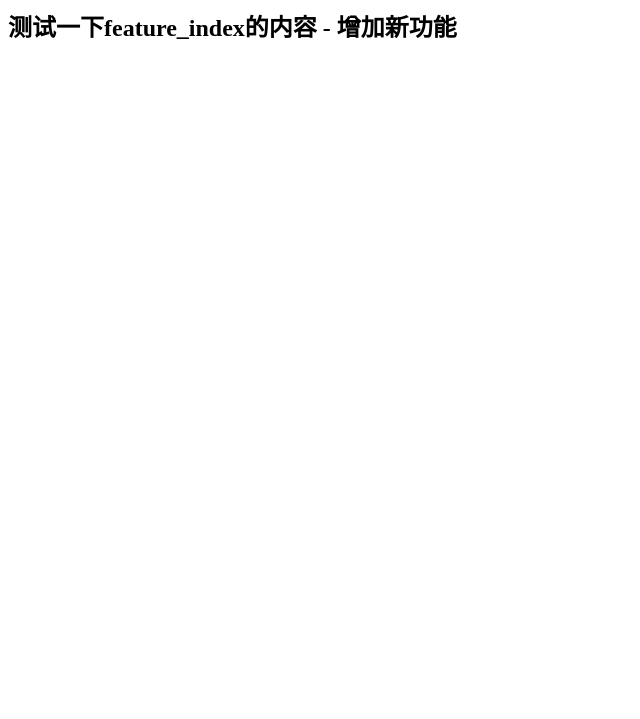
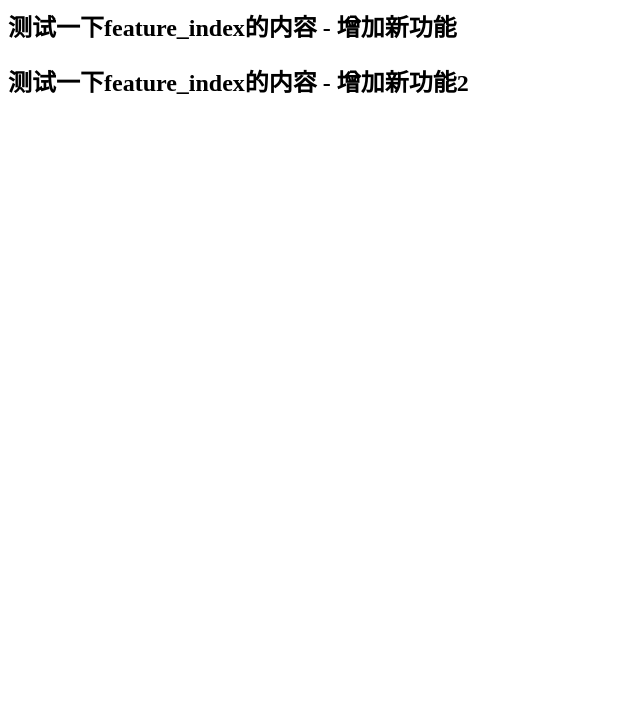
Before and after one commit to happyiu/gitTest, a plain HTML site: page index.html in a window 1280 px wide. Shown: the part 81-800 px from the top of the page, without its empty margins (0-640 px from the left). Drawn offline with Linux system fonts and the light colour scheme.

Commit message:
✨ feature_index分支加入新功能

```diff
--- a/index.html
+++ b/index.html
@@ -8,5 +8,6 @@
 <body>
   <h1 class="feature_index">测试一下feature_index的内容</h1>
   <h2 class="feature_index">测试一下feature_index的内容 - 增加新功能</h1>
+    <h2 class="feature_index">测试一下feature_index的内容 - 增加新功能2</h1>
 </body>
 </html>
```
